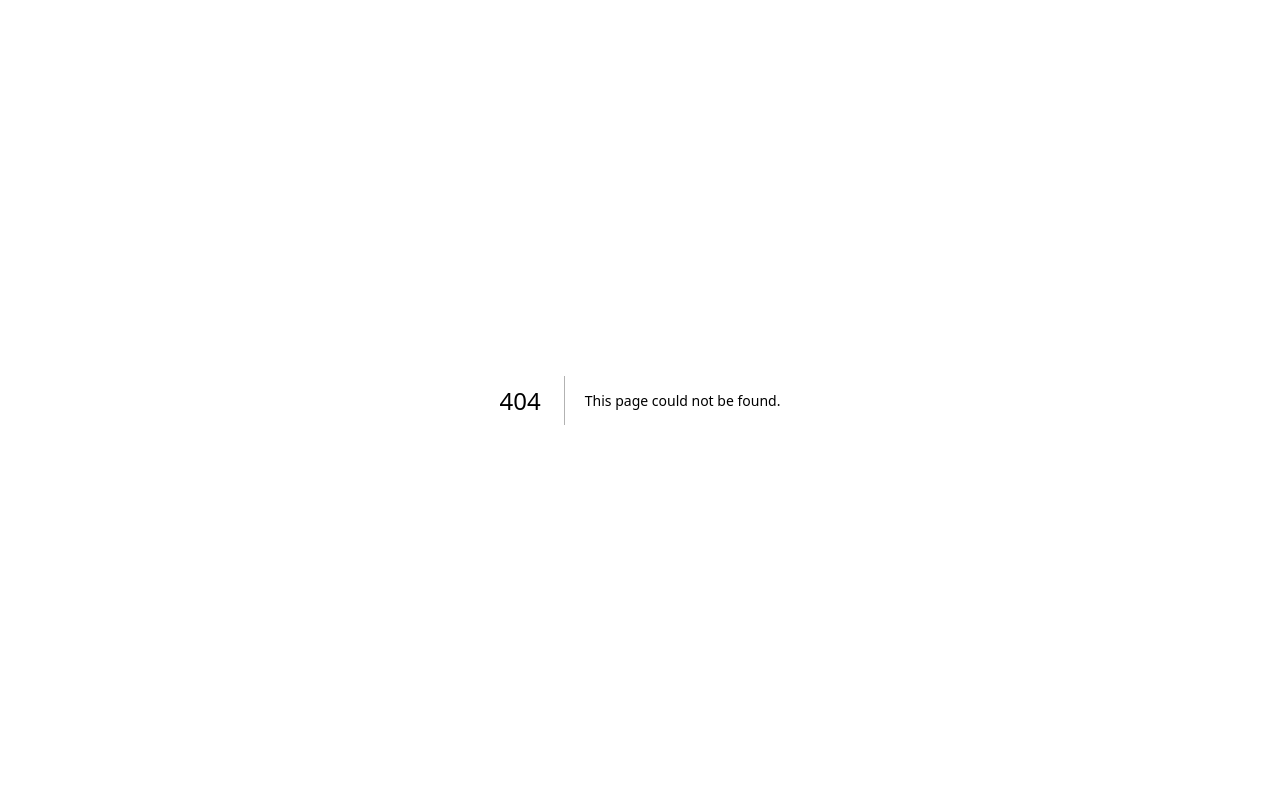
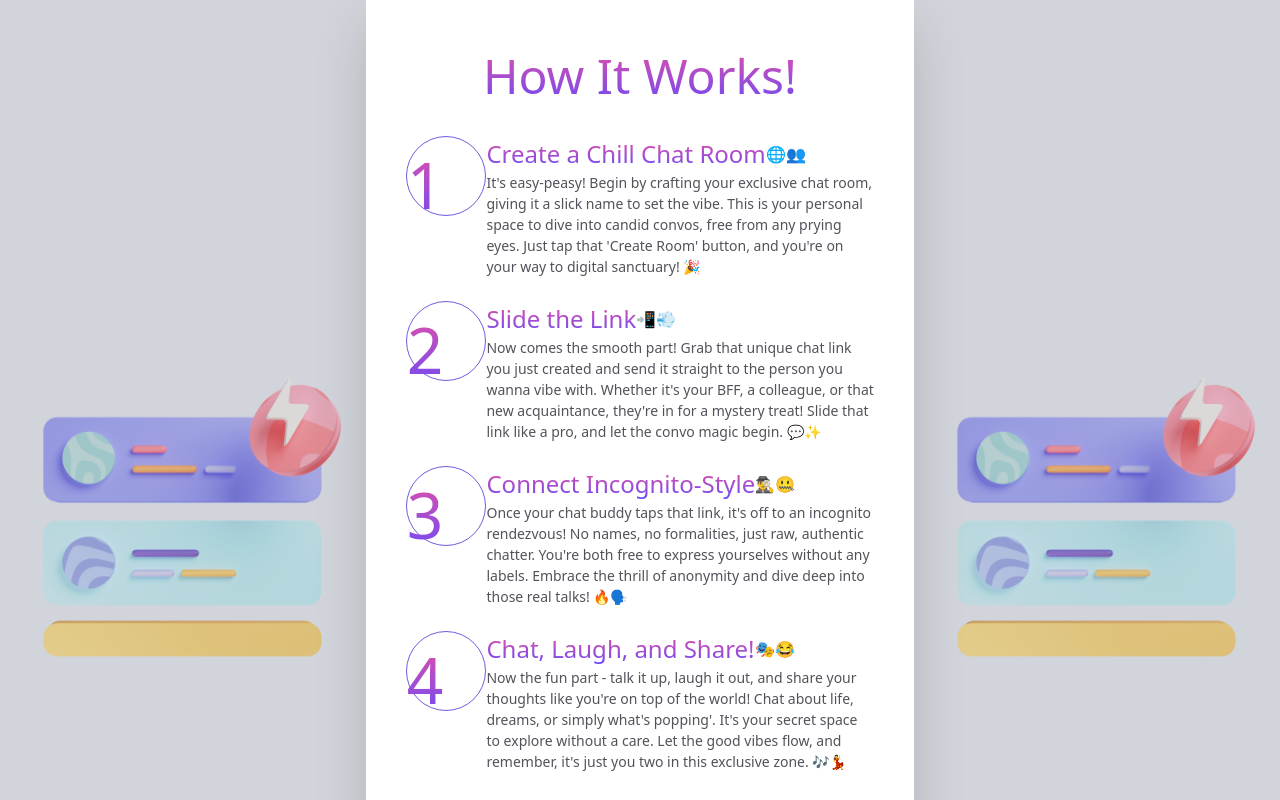
Before and after one commit to world-wide-techies/annon_chat, a Next.js app: page /components/howItWorks_comp in a window 1280 px wide. Before the commit this address had no page. Shown: the top 800 px of the page. Built offline with nearby package versions, Linux system fonts and the light colour scheme; a web font is replaced by a local one.

Commit message:
structure how it works page

```diff
--- /dev/null
+++ b/app/components/howItWorks_comp/page.js
@@ -0,0 +1,101 @@
+import Image from "next/image";
+import React from "react";
+
+const steps = [
+  {
+    id: "1",
+    title: "Create a Chill Chat Room ",
+    titleIcon: "🌐👥",
+    description:
+      "It's easy-peasy! Begin by crafting your exclusive chat room, giving it a slick name to set the vibe. This is your personal space to dive into candid convos, free from any prying eyes. Just tap that 'Create Room' button, and you're on your way to digital sanctuary! 🎉",
+  },
+  {
+    id: "2",
+    title: "Slide the Link",
+    titleIcon: " 📲💨",
+    description:
+      "Now comes the smooth part! Grab that unique chat link you just created and send it straight to the person you wanna vibe with. Whether it's your BFF, a colleague, or that new acquaintance, they're in for a mystery treat! Slide that link like a pro, and let the convo magic begin. 💬✨",
+  },
+  {
+    id: "3",
+    title: "Connect Incognito-Style ",
+    titleIcon: "🕵️‍♂️🤐",
+    description:
+      "Once your chat buddy taps that link, it's off to an incognito rendezvous! No names, no formalities, just raw, authentic chatter. You're both free to express yourselves without any labels. Embrace the thrill of anonymity and dive deep into those real talks! 🔥🗣️",
+  },
+  {
+    id: "4",
+    title: "Chat, Laugh, and Share! ",
+    titleIcon: "🎭😂",
+    description:
+      "Now the fun part - talk it up, laugh it out, and share your thoughts like you're on top of the world! Chat about life, dreams, or simply what's popping'. It's your secret space to explore without a care. Let the good vibes flow, and remember, it's just you two in this exclusive zone. 🎶💃",
+  },
+];
+
+const HowItWorks = () => {
+  return (
+    <div className="w-full bg-gray-300 ">
+      <div className="grid grid-cols-7">
+        <div className="col-span-2 flex items-center justify-center">
+          <Image
+            src="/assets/images/how_it_works_img_1.png"
+            alt="img"
+            width={400}
+            height={400}
+          />
+        </div>
+
+        <div className="col-span-3 drop-shadow-2xl bg-white ">
+          <div className=" p-10 ">
+            <p className="text-center text-29xl font-medium text-transparent bg-clip-text bg-gradient-to-b from-[#F24F9D] to-[#5F4AFF]">
+              How It Works!
+            </p>
+            <div className="mt-4">
+              {steps.map(({ description, title, id, titleIcon }) => (
+                <div key={id} className="grid grid-cols-6 gap-4 mt-6">
+                  <div className="col-span-1 ">
+                  <div className="rounded-full border border-[#755BDF] w-20 h-20">
+                  <p className="text-45xl text-transparent bg-clip-text bg-gradient-to-b from-[#F24F9D] to-[#5F4AFF]">
+                    {id}
+                  </p>
+
+                  </div>
+                  </div>
+                  <div className="col-span-5">
+                    <div className="flex items-center">
+                      <p className="text-5xl font-normal text-transparent bg-clip-text bg-gradient-to-b from-[#F24F9D] to-[#5F4AFF]">
+                        {title}{" "}
+                      </p>
+                      <span>{titleIcon}</span>
+                    </div>
+                    <p className="text-sm text-neutral-600-light">{description}</p>
+                  </div>
+                </div>
+              ))}
+            </div>
+          </div>
+          <div className="w-full flex items-end">
+            <Image
+              src="/assets/images/how_it_works_img_3.png"
+              alt="img"
+              width={700}
+              height={700}
+              className="object-cover"
+            />
+          </div>
+        </div>
+
+        <div className="col-span-2 flex items-center justify-center">
+          <Image
+            src="/assets/images/how_it_works_img_1.png"
+            alt="img"
+            width={400}
+            height={400}
+          />
+        </div>
+      </div>
+    </div>
+  );
+};
+
+export default HowItWorks;
```
